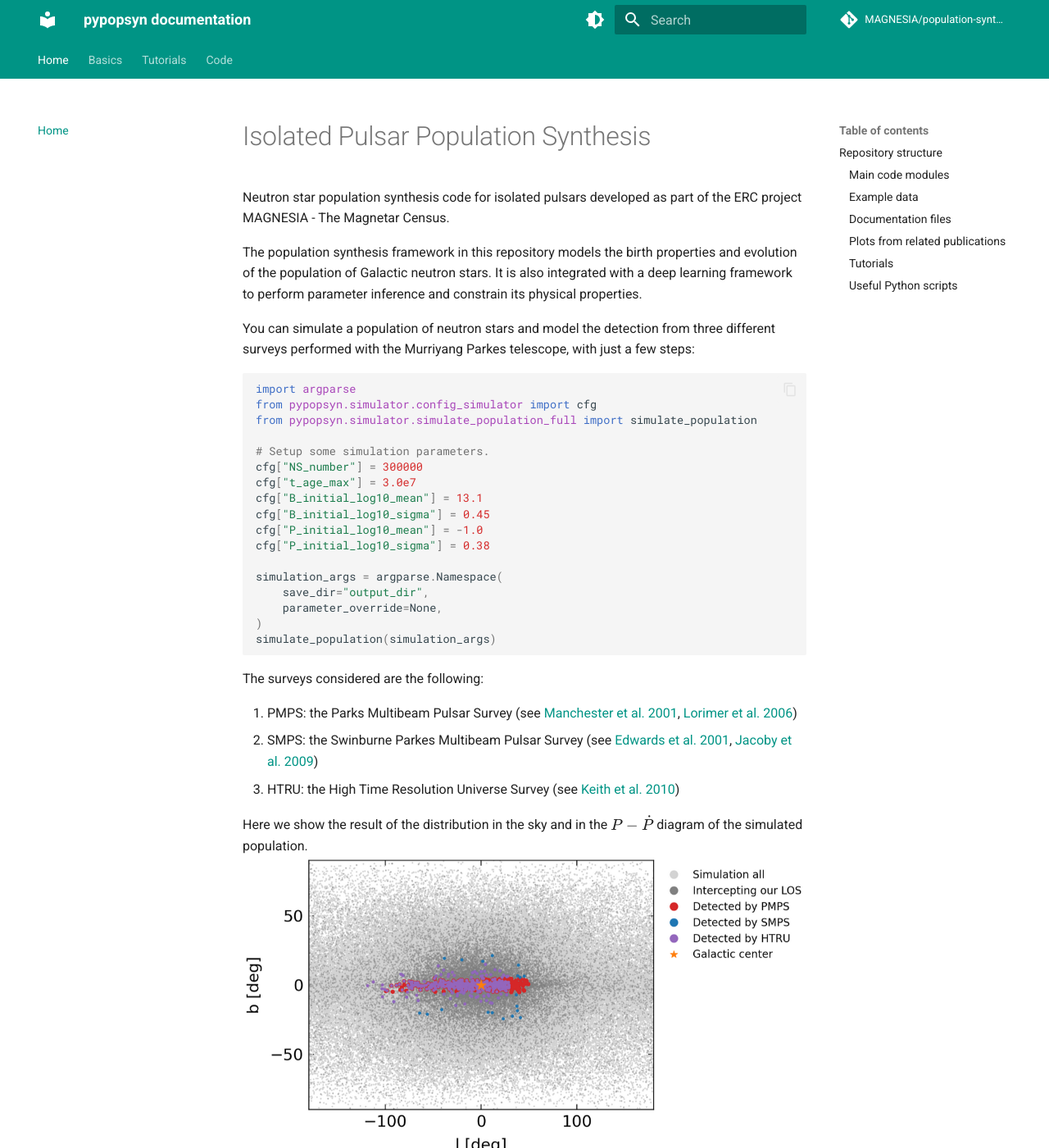
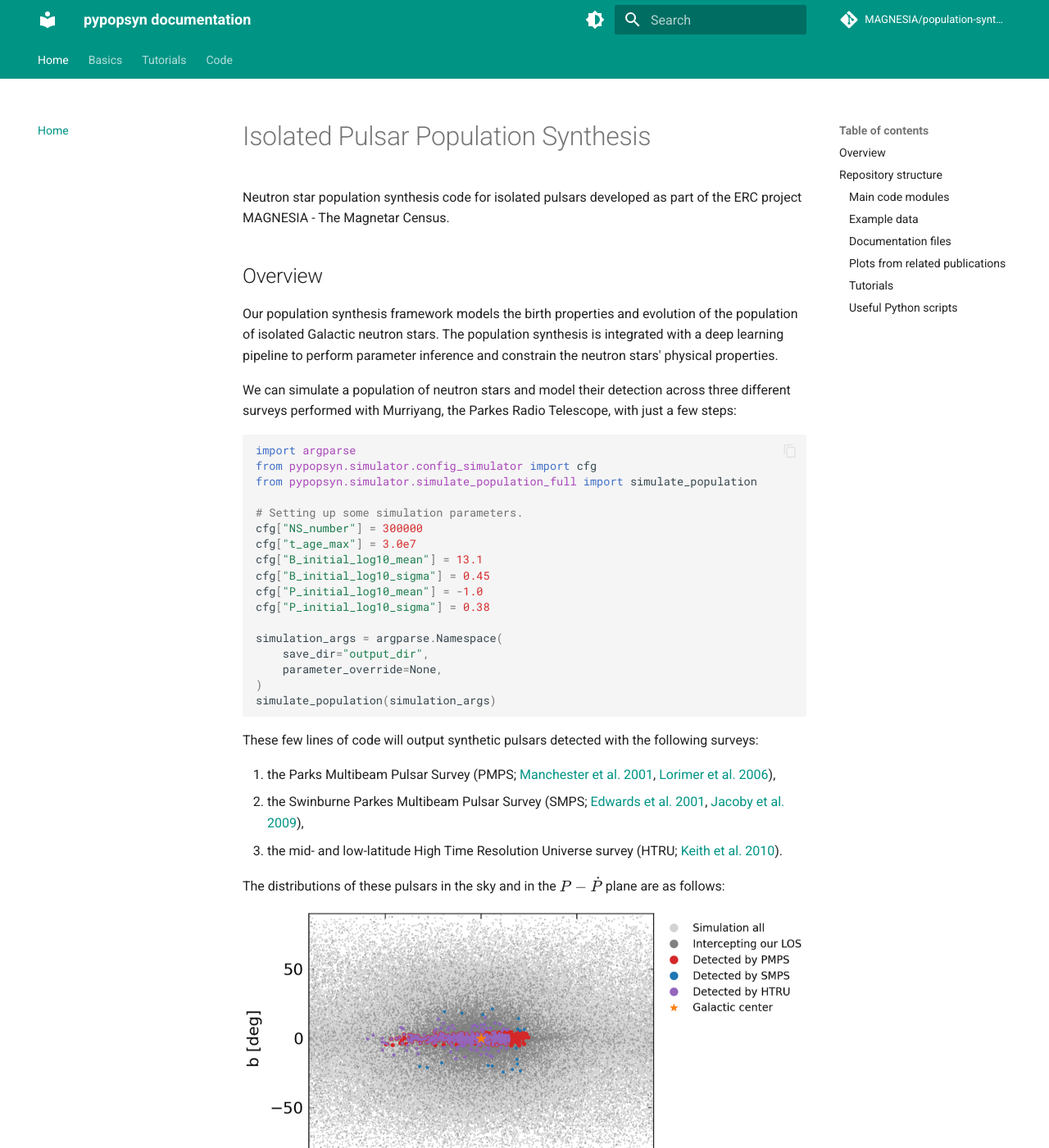
Before and after one commit to ice-csic-astroexotic/ML-Poppyns, an MkDocs documentation site: the page built from docs/index.md, in a window 1280 px wide and 1400 px high. Shown: the whole window at 82% size. Built offline with MkDocs 1.6.1 and Material for MkDocs 9.7.7, drawn with Linux system fonts in a browser that asks for light colours; formulas are drawn with MathJax 3; comment, search, counter and statistics services are not loaded; some of the changed text lies outside the part shown.

Commit message:
Adjusting the text for clarity and fixing some typos.

````diff
--- a/docs/index.md
+++ b/docs/index.md
@@ -3,18 +3,20 @@
 Neutron star population synthesis code for isolated pulsars developed as part of the ERC project MAGNESIA -
 The Magnetar Census.
 
-The population synthesis framework in this repository models the birth properties and evolution of the population of
-Galactic neutron stars. It is also integrated with a deep learning framework to perform parameter
-inference and constrain its physical properties.
+## Overview
 
-You can simulate a population of neutron stars and model the detection from three different surveys performed with the
-Murriyang Parkes telescope, with just a few steps:
+Our population synthesis framework models the birth properties and evolution of the population of isolated Galactic
+neutron stars. The population synthesis is integrated with a deep learning pipeline to perform parameter
+inference and constrain the neutron stars' physical properties.
+
+We can simulate a population of neutron stars and model their detection across three different surveys performed with
+Murriyang, the Parkes Radio Telescope, with just a few steps:
 ```python
 import argparse
 from pypopsyn.simulator.config_simulator import cfg
 from pypopsyn.simulator.simulate_population_full import simulate_population
 
-# Setup some simulation parameters.
+# Setting up some simulation parameters.
 cfg["NS_number"] = 300000
 cfg["t_age_max"] = 3.0e7
 cfg["B_initial_log10_mean"] = 13.1
@@ -28,19 +30,21 @@ simulation_args = argparse.Namespace(
 )
 simulate_population(simulation_args)
 ```
-The surveys considered are the following:
+These few lines of code will output synthetic pulsars detected with the following surveys:
 
-1. PMPS: the Parks Multibeam Pulsar Survey (see [Manchester et al. 2001](https://ui.adsabs.harvard.edu/abs/2001MNRAS.328...17M/abstract), [Lorimer et al. 2006](https://ui.adsabs.harvard.edu/abs/2006MNRAS.372..777L/abstract))
-2. SMPS: the Swinburne Parkes Multibeam Pulsar Survey (see [Edwards et al. 2001](https://ui.adsabs.harvard.edu/abs/2001MNRAS.326..358E/abstract), [Jacoby et al. 2009](https://ui.adsabs.harvard.edu/abs/2009ApJ...699.2009J/abstract))
-3. HTRU: the High Time Resolution Universe Survey (see [Keith et al. 2010](https://ui.adsabs.harvard.edu/abs/2010MNRAS.409..619K/abstract))
+1. the Parks Multibeam Pulsar Survey (PMPS; [Manchester et al. 2001](https://ui.adsabs.harvard.edu/abs/2001MNRAS.328...17M/abstract), [Lorimer et al. 2006](https://ui.adsabs.harvard.edu/abs/2006MNRAS.372..777L/abstract)),
+2. the Swinburne Parkes Multibeam Pulsar Survey (SMPS; [Edwards et al. 2001](https://ui.adsabs.harvard.edu/abs/2001MNRAS.326..358E/abstract), [Jacoby et al. 2009](https://ui.adsabs.harvard.edu/abs/2009ApJ...699.2009J/abstract)),
+3. the mid- and low-latitude High Time Resolution Universe survey (HTRU; [Keith et al. 2010](https://ui.adsabs.harvard.edu/abs/2010MNRAS.409..619K/abstract)).
 
-Here we show the result of the distribution in the sky and in the $P-\dot{P}$ diagram of the simulated population.
+The distributions of these pulsars in the sky and in the $P-\dot{P}$ plane are as follows:
+
 ![Sky distribution in Galactic coordinates of the simulated neutron stars.](./images/simulated_sky.png)
 ![Distribution in the $P-\dot{P}$ dyagram of the simulated neutron stars.](./images/simulated_ppdot.png)
 
 !!! example
 
-    An example of this simulation is presented in detail in the tutorial `tutorials/tutorial_notebooks/00_getting_started.ipynb`.
+    More details on this simulation can be found in the tutorial
+    `tutorials/tutorial_notebooks/00_getting_started.ipynb`.
 
 ## Repository structure
 
````
